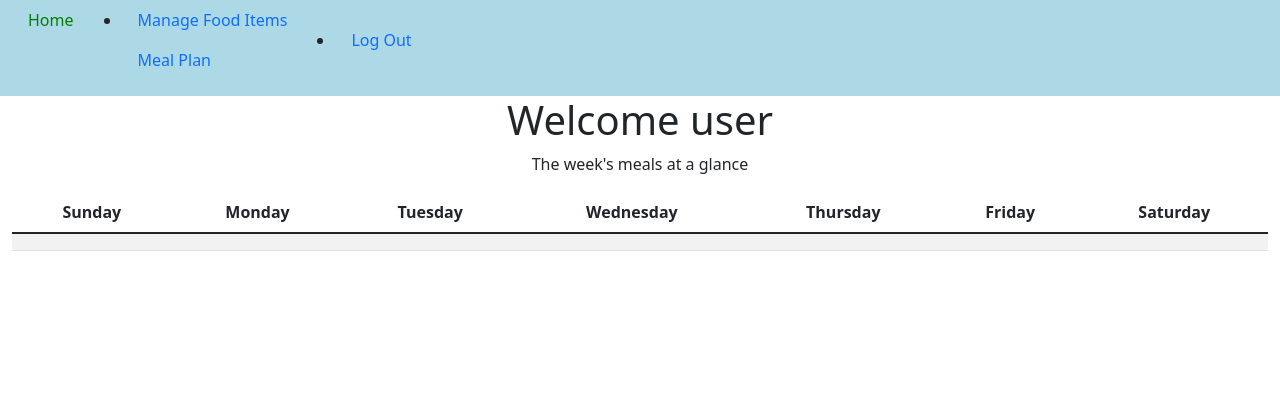
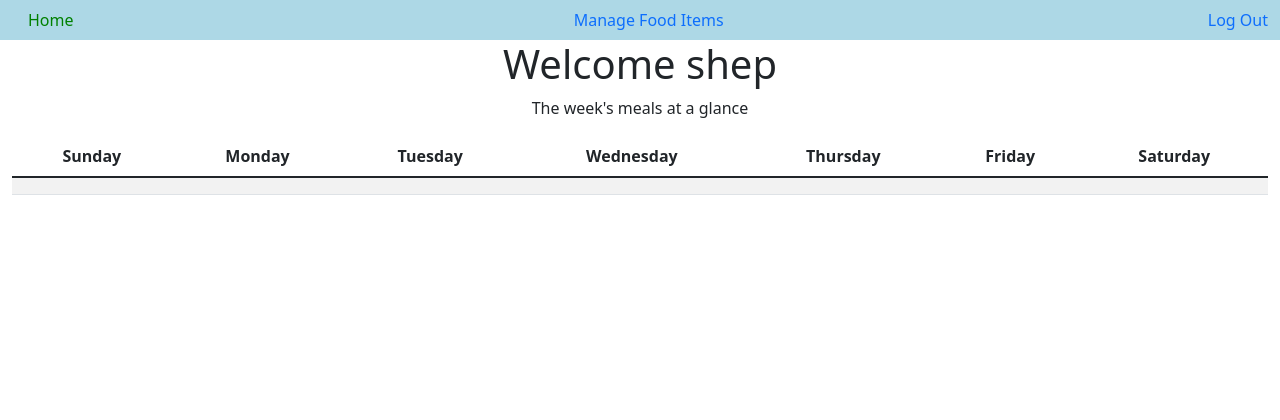
Before and after one commit to zshep/meal_finder, a Flask app: page / in a window 1280 px wide. Shown: the top 420 px of the page. Run offline with Flask 3, Linux system fonts and the light colour scheme; a user stored in the database is signed in; lists and menus that the app fills with data are empty.

```diff
--- a/app.py
+++ b/app.py
@@ -42,7 +42,7 @@ def index():
 
 
 
-    return render_template("index.html")
+    return render_template("index.html", user_name = user_name)
 
 @app.route("/login", methods = ["GET","POST"])
 def login():
@@ -93,7 +93,7 @@ def login():
 
 
     #record the user id in session obejct
-    session["user_id"] = user_check[0][1]
+    session["user_id"] = user_check[0][0]
     session["name"] = request.form.get("name")
 
 
@@ -184,13 +184,11 @@ def food():
         db = get_db()
         foods = db.cursor()
 
-        foods.execute("SELECT * FROM recipes")
 
-        for food in foods:
-            print(food)
+
 
         #make variables to hold food info in order to be displayed on page
-        return render_template("/food.html", foods)
+        return render_template("/food.html")
     else:
         new_food_item = request.form.get("foodname")
         is_vegan = request.form.get("vegan")
@@ -204,7 +202,7 @@ def food():
         print("does it have dairy?", dairy)
         print("is it gluton free? ", glutonfree)
 
-        connection.execute("INSERT INTO recipes ?", new_food_item)
+
 
 
 
--- a/templates/food.html
+++ b/templates/food.html
@@ -32,7 +32,7 @@
                 <ul>
                     <li>{ food }</li>
                 </ul>
-            {% endblock %}
+            {% endfor %}
         </div>
 
 
--- a/templates/index.html
+++ b/templates/index.html
@@ -3,7 +3,7 @@
 {% block main %}
 
 <container>
-    <h1 class="justify-center">Welcome user</h1>
+    <h1 class="justify-center">Welcome {{ user_name }}</h1>
 
     <div>
         <p>The week's meals at a glance</p>
--- a/templates/layout.html
+++ b/templates/layout.html
@@ -29,12 +29,12 @@
         <div class="collapse navbar-collapse" id="navbar">
 
             {% if session["name"] %}
-            <ul class="list-group-horizontal">
+            <ul class="navbar-nav ms-auto list-group-horizontal">
 
                 <li><a class="nav-link active" href="/food">Manage Food Items</a></li>
-                <li"><a class="nav-link" href="">Meal Plan</a></li>
+
             </ul>
-            <ul class="list-group-horizontal">
+            <ul class="navbar-nav ms-auto list-group-horizontal">
                 <li class="nav-item"><a class="nav-link" href="/logout">Log Out</a></li>
             </ul>
             {% else %}
```
Also changed, not shown: db/db.py (+14 -0 lines), 5 other files.
